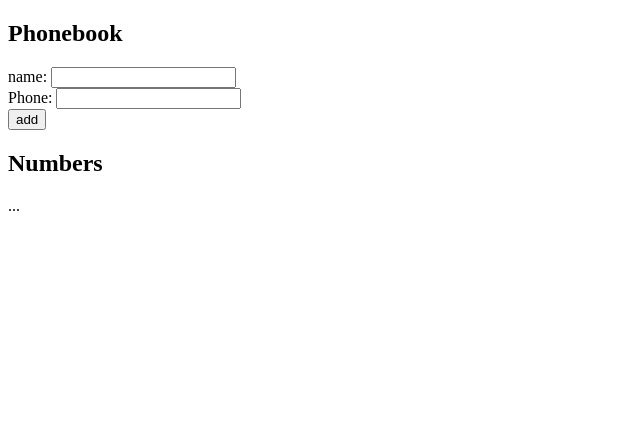
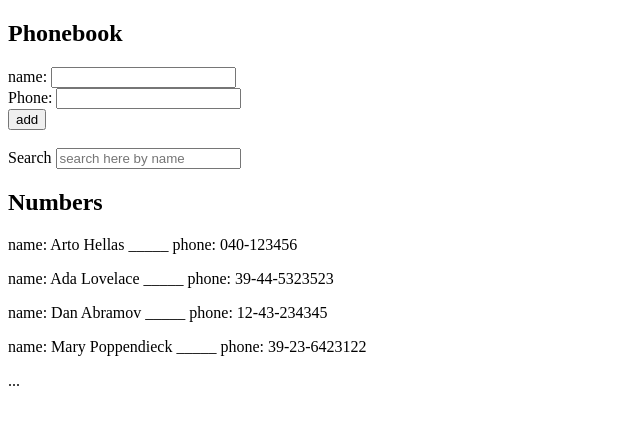
Before and after one commit to HaXrr/fullstackopen-ex, a React (Vite) app in the folder part2/phonebook/: page / in a window 1280 px wide. Shown: the top 424 px of the page, without its empty margins (0-640 px from the left). Built offline with nearby package versions, Linux system fonts and the light colour scheme.

Commit message:
ex:2.9 implemented search functionality on the name of persons

```diff
--- a/part2/phonebook/src/App.jsx
+++ b/part2/phonebook/src/App.jsx
@@ -2,16 +2,20 @@ import { useState } from 'react'
 
 const App = () => {
   const [persons, setPersons] = useState([
-
+    { name: 'Arto Hellas', number: '040-123456', id: 1 },
+    { name: 'Ada Lovelace', number: '39-44-5323523', id: 2 },
+    { name: 'Dan Abramov', number: '12-43-234345', id: 3 },
+    { name: 'Mary Poppendieck', number: '39-23-6423122', id: 4 }
   ])
   const [newName, setNewName] = useState('')
   const [phone, setPhone] = useState("")
+  const [search, setSearch]= useState("")
   const addPerson = (event) => {
     event.preventDefault()
     const randId = Math.random()*persons.length
 
     if(!persons.some(person=> person.name ===newName)){
-      setPersons(persons.concat({name: newName, phone: phone, id: randId}))
+      setPersons(persons.concat({name: newName, number: phone, id: randId}))
 
     }
     else{
@@ -33,6 +37,14 @@ const App = () => {
     setPhone(e.target.value)
   }
 
+  const handleSearch = (e) => {
+    setSearch(e.target.value)
+    console.log("searching", search)
+  }
+  const personsToShow = persons.filter(person =>
+  person.name.toLowerCase().includes(search.toLowerCase())
+)
+
   return (
     <div>
       <h2>Phonebook</h2>
@@ -47,13 +59,19 @@ const App = () => {
           <button type="submit">add</button>
         </div>
       </form>
+      <br />
+      <div>
+        Search <input type="text" placeholder='search here by name' onChange={handleSearch} />
+      </div>
       <h2>Numbers</h2>
-      {
-        persons.map((person,i)=>{
-          return <p key={i} >name: {person.name}  _____  phone: {person.phone}</p>
+      <div>
+        {
+        personsToShow.map((person,i)=>{
+          return <p key={i} >name: {person.name}  _____  phone: {person.number}</p>
 
         })
       }
+      </div>
       ...
     </div>
   )
```
